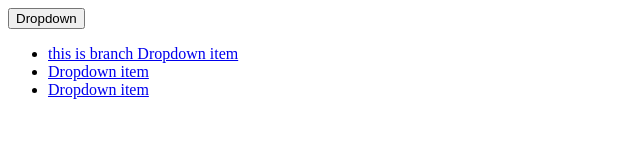
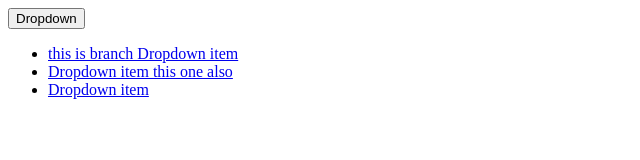
Before and after one commit to anmolgoel1/demo, a plain HTML site: page website/index.html in a window 1280 px wide. Shown: the full height of the page, 0-640 px from the left. Drawn offline with Linux system fonts and the light colour scheme.

Commit message:
commited

```diff
--- a/website/index.html
+++ b/website/index.html
@@ -13,7 +13,7 @@
         </button>
         <ul class="dropdown-menu" aria-labelledby="dropdown">
           <li><a class="dropdown-item" href="#">this is branch Dropdown item</a></li>
-          <li><a class="dropdown-item" href="#">Dropdown item</a></li>
+          <li><a class="dropdown-item" href="#">Dropdown item this one also</a></li>
           <li><a class="dropdown-item" href="#">Dropdown item</a></li>
         </ul>
       </div>
```
